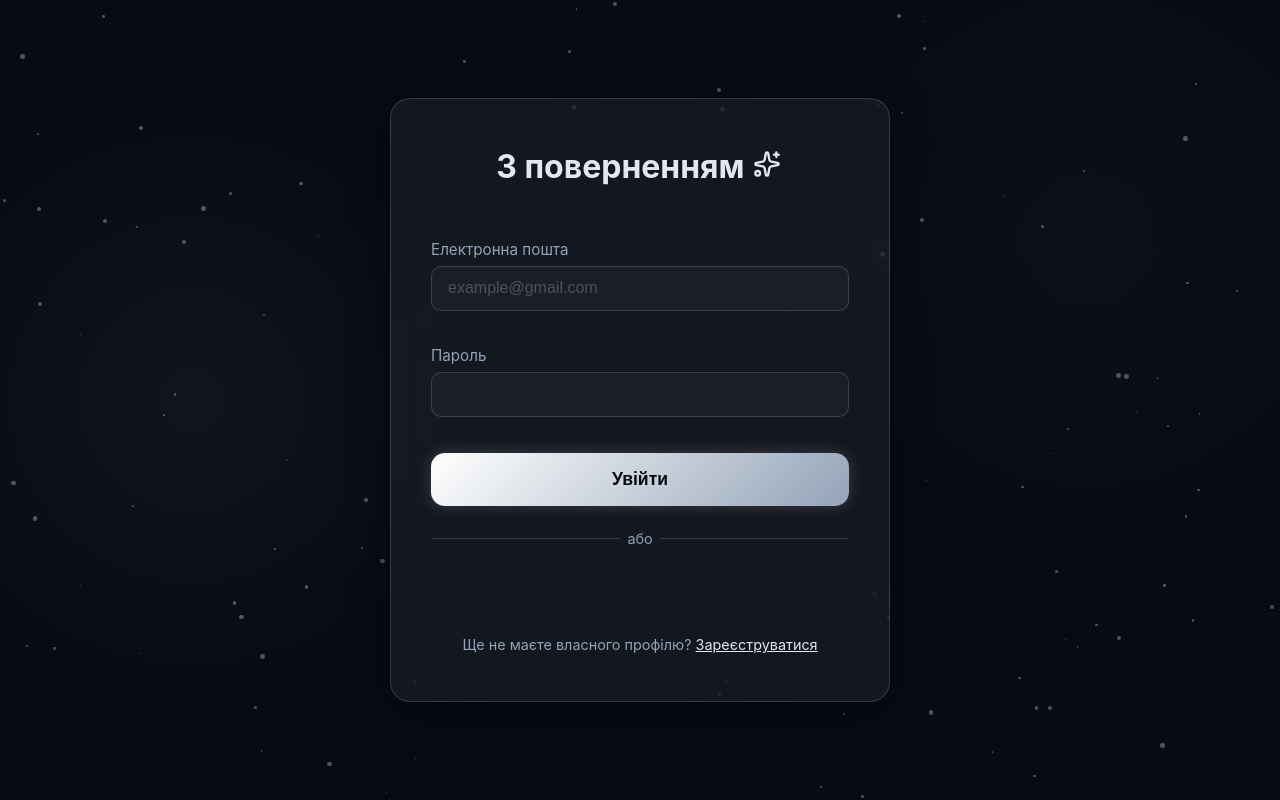
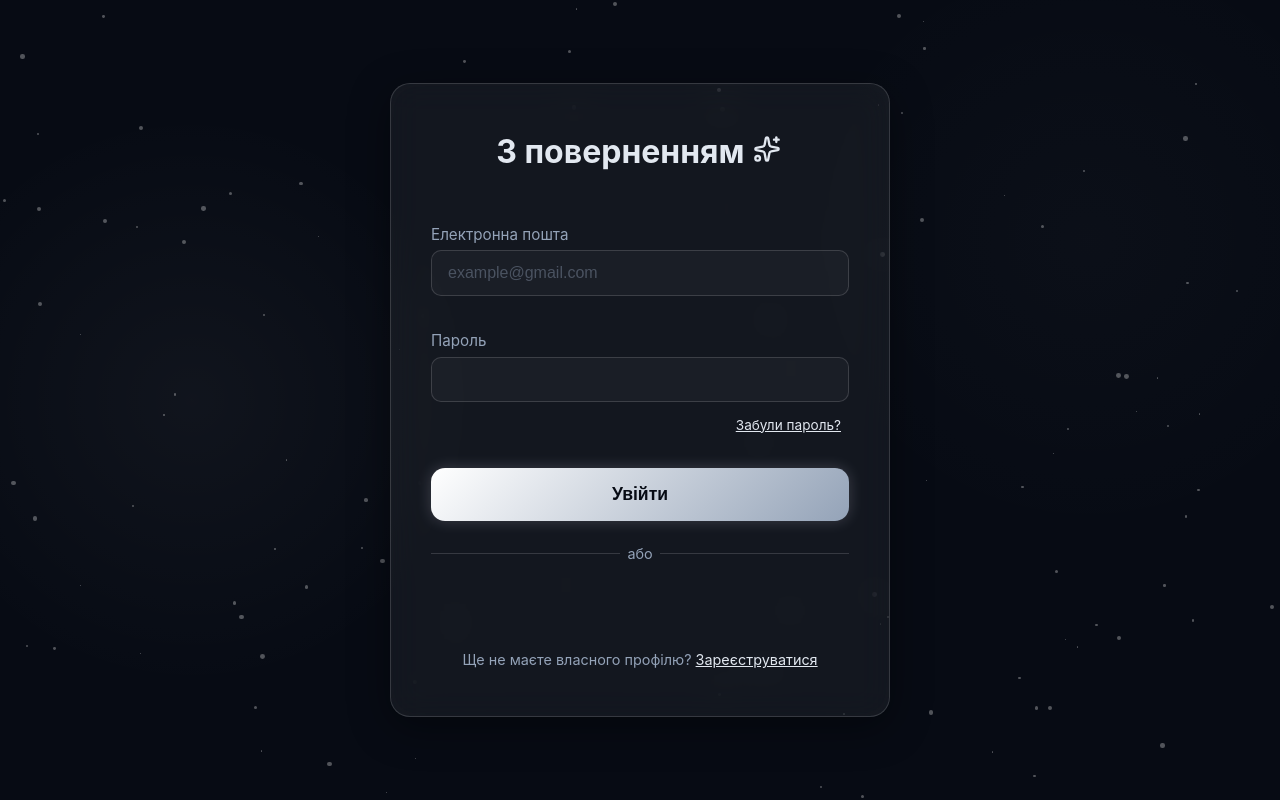
Before and after one commit to NureLysenkoAnna/digital-memories-system, a React (Vite) app in the folder client/: page /login in a window 1280 px wide. Built offline with nearby package versions, Linux system fonts and the light colour scheme; no server answers.

Commit message:
Add forgot password navigation to LoginPage.

```diff
--- a/client/src/pages/LoginPage.jsx
+++ b/client/src/pages/LoginPage.jsx
@@ -101,6 +101,16 @@ const LoginPage = () => {
               value={formData.password}
               onChange={handleChange}
             />
+            <Link to="/forgot-password"
+            style={{
+              color: 'var(--text-muted)',
+              fontSize: '0.85rem',
+              alignSelf: 'flex-end',
+              marginTop: '0.5rem',
+              marginRight: '0.5rem',
+              textDecoration: 'none' }}>
+              <span className="auth-link">Забули пароль?</span>
+            </Link>
             {errors.password && <span className="error-message">{errors.password}</span>}
           </div>
 
```
